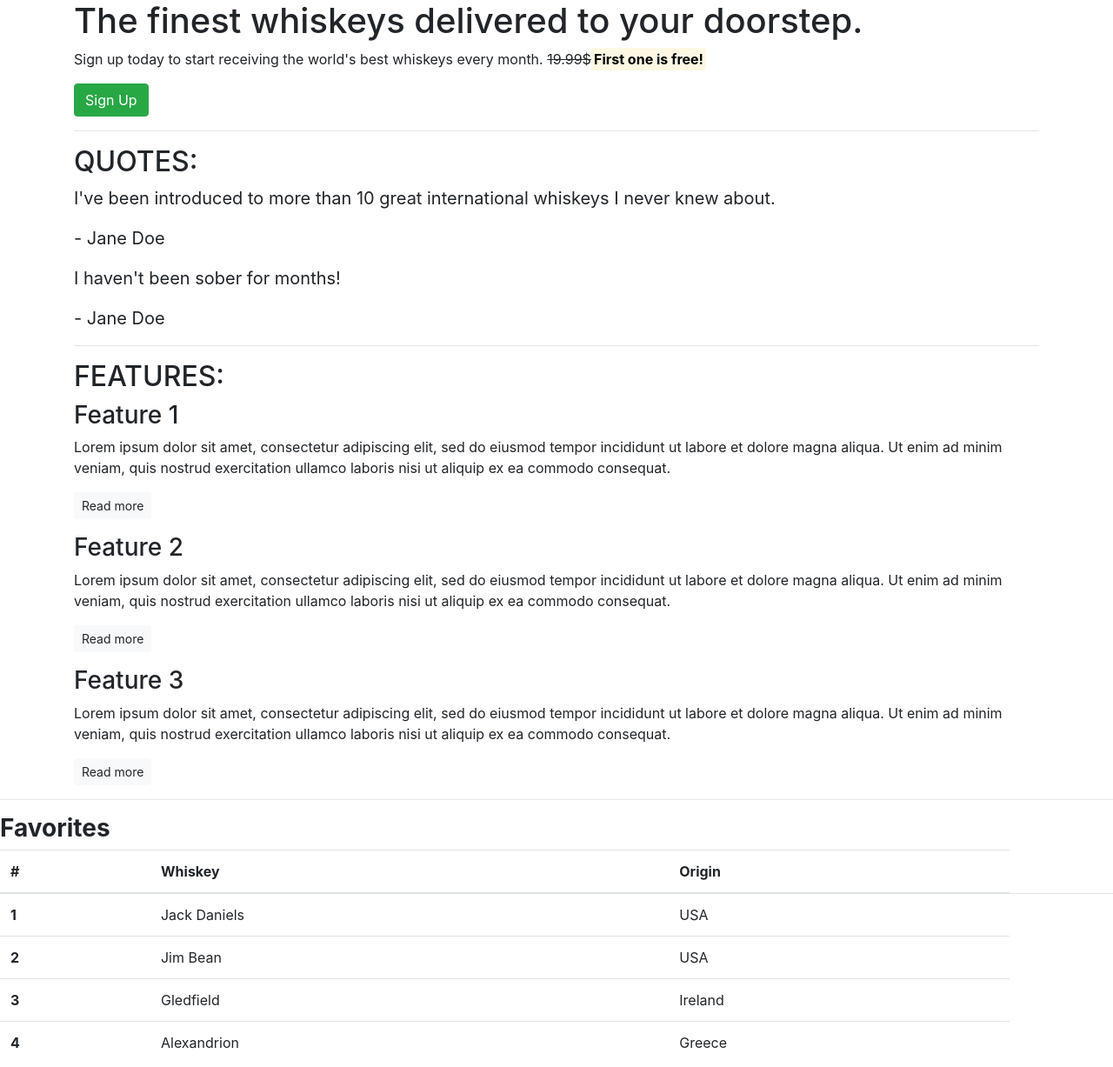
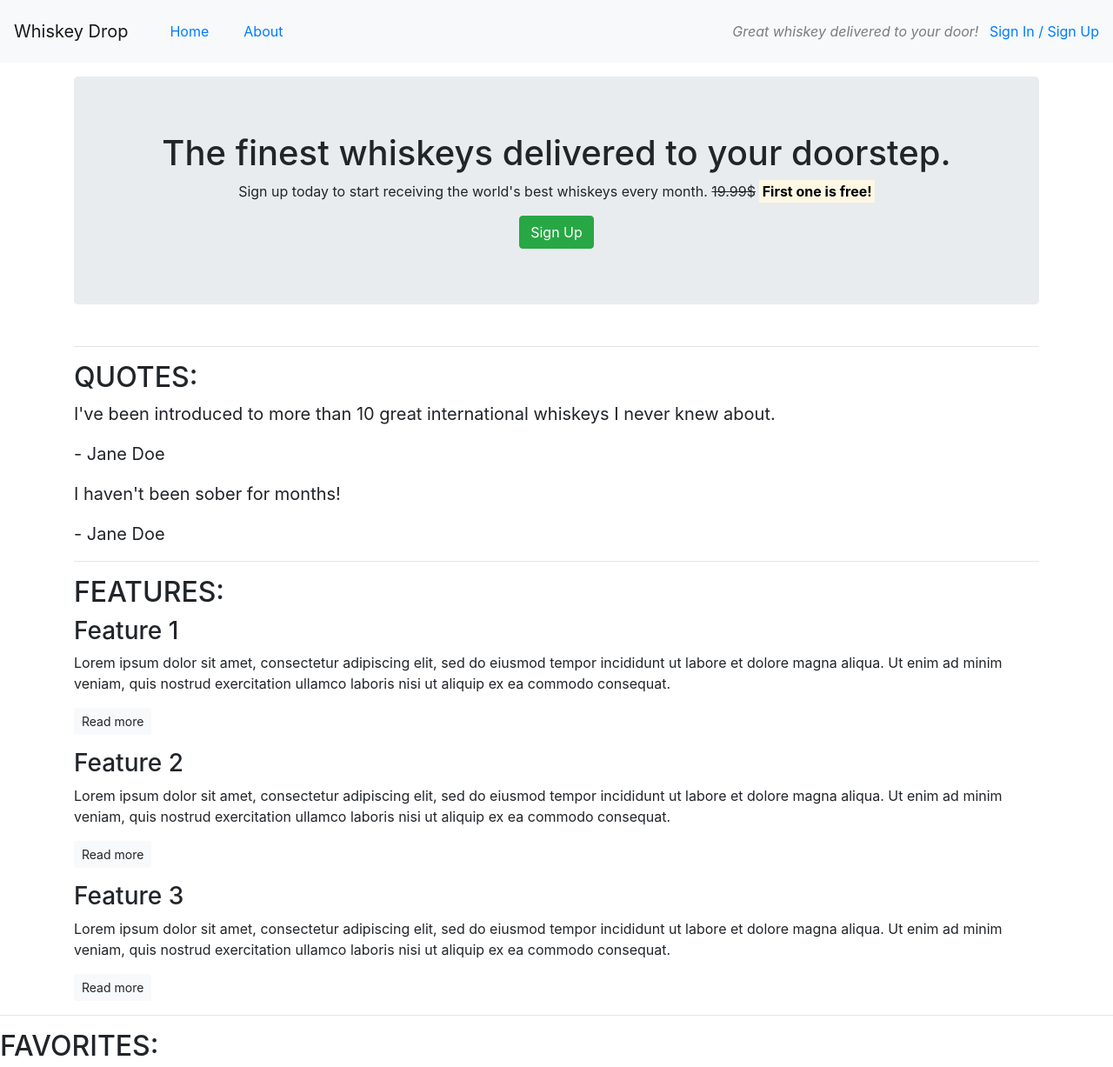
Before and after one commit to LeVlad/bootstrap, a plain HTML site: page index.html in a window 1280 px wide. Shown: the top 1227 px of the page at 87% size. Drawn offline with nearby package versions, Linux system fonts and the light colour scheme.

Commit message:
Add navbar, style and responsive using bootstrap

```diff
--- a/index.html
+++ b/index.html
@@ -8,16 +8,36 @@
     <meta name="viewport" content="width=device-width, initial scale =1.0">
     <link rel="stylesheet" href="https://maxcdn.bootstrapcdn.com/bootstrap/4.1.3/css/bootstrap.min.css">
 </head>
+<nav class="navbar navbar-light bg-light navbar-extend-sm">
+    <a href="/" class ="navbar-brand">Whiskey Drop</a>
+    <ul class="navbar nav mr-auto">
+        <li class="active nav item mr-2"><a class="nav-link" href="/">Home</a></li>
+        <li class="nav item mr-2"><a class="nav-link" href="about">About</a></li>
+        <li class="nav item mr-2 d-block d-sm-none"><a class="nav-link" href="/login">Sign In / Sign Up</a></li>
+    </ul>
+    <div class="d-none d-md-block">
+    <p class="navbar-text my-auto mr-2"><i>Great whiskey delivered to your door!</i></p>
+    <a href="/login">Sign In / Sign Up</a>
+    </div>
 
+
+</nav>
 <body>
-    <article class="container">
+    <article class="container mt-3">
         <!-- Callout -->
-        <section class="callout">
+        <div class="row">
+            <div class="col-12">
+        <section class="callout jumbotron text-center">
             <h1>The finest whiskeys delivered to your doorstep.</h1>
             <p>Sign up today to start receiving the world's best whiskeys every month.
-                <s>19.99$</s><mark><strong>First one is free!</strong></mark></p>
+                <s class="d-none d-sm-inline">19.99$</s>
+                <span class="d-inline d-sm-none"><br></span>
+                <mark><strong>First one is free!</strong></mark></p>
 
             <button type="button" class="btn btn-success">Sign Up</button>
+            </div>
+            </div>
+
         </section>
         <!-- /.callout -->
         <hr>
@@ -59,11 +79,11 @@
         <!-- /.features -->
     </article>
 <hr>
-    <!-- Features -->
-    <section>
+    <!-- Favorites -->
+    <section class="favories">
+        <h2 class="text-uppercase">Favorites:</h2>
         <table class="table table-hover">
             <thead>
-                <h3><strong>Favorites</strong></h3>
               <tr>
                 <th scope="col">#</th>
                 <th scope="col">Whiskey</th>
```
